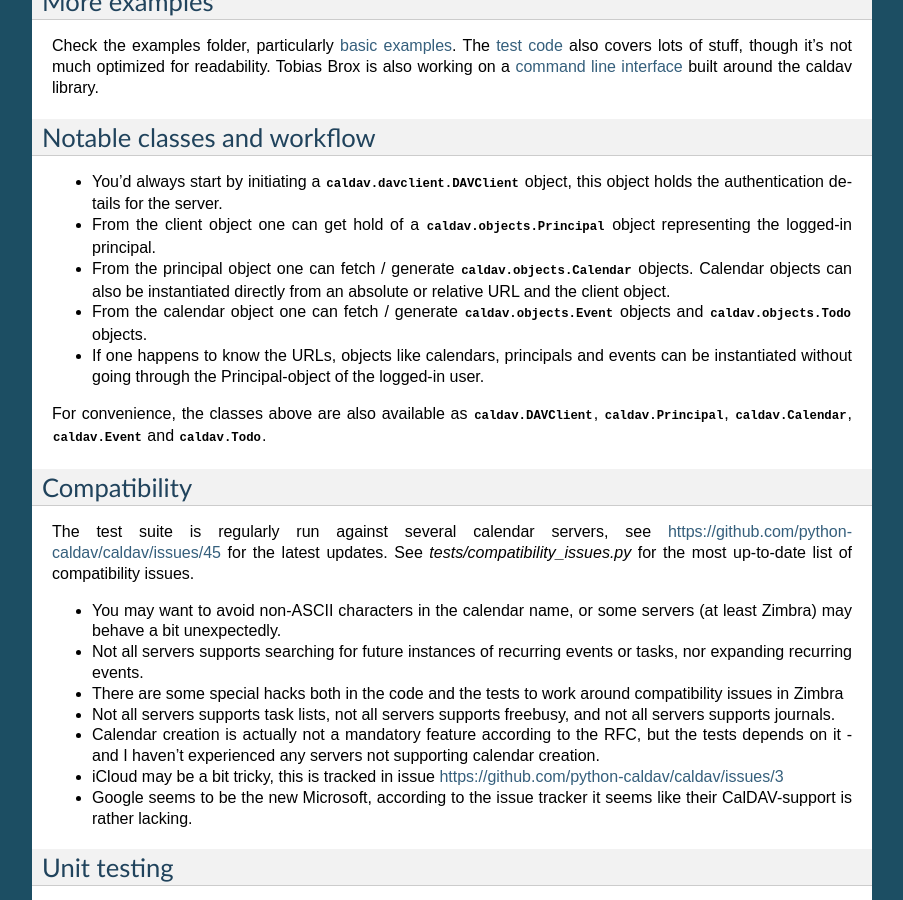
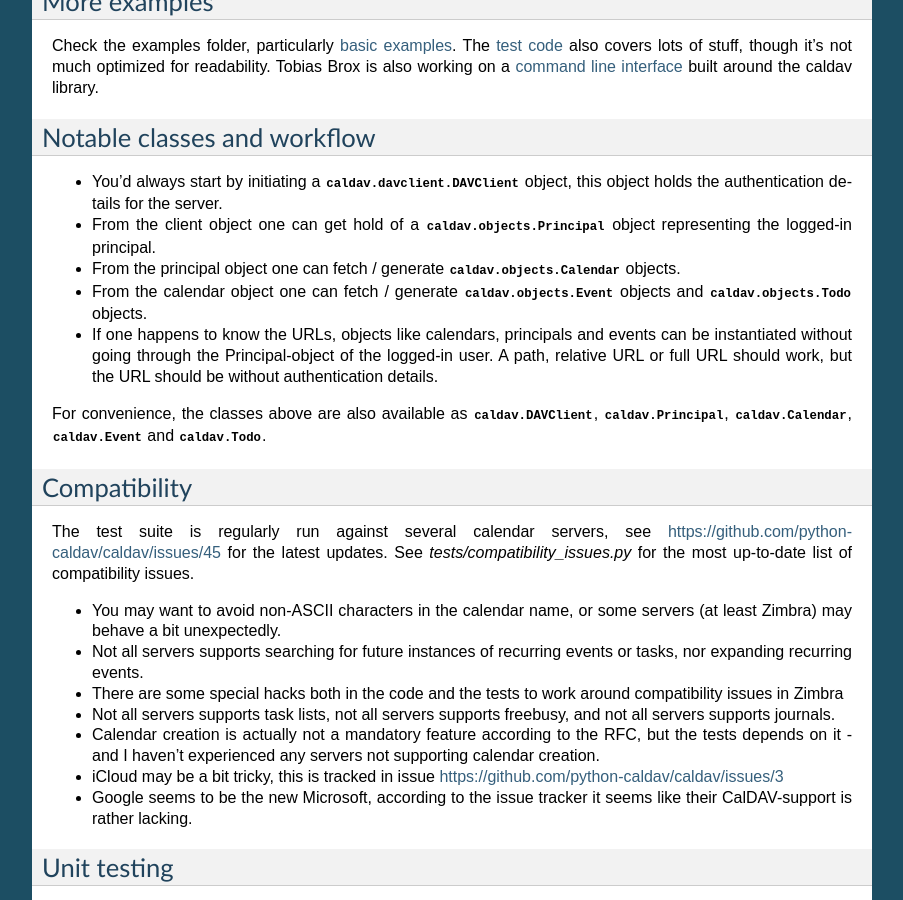
Before and after one commit to python-caldav/caldav, a Sphinx documentation site: the page built from docs/source/index.rst, in a window 1280 px wide and 900 px high, scrolled down 1838 px. Shown: the whole window, without its empty margins (198-1101 px from the left). Built offline with Sphinx 7.4.7, drawn with Linux system fonts in a browser that asks for light colours.

Commit message:
noticed some duplicated info

```diff
--- a/docs/source/index.rst
+++ b/docs/source/index.rst
@@ -147,9 +147,7 @@ Notable classes and workflow
   object representing the logged-in principal.
 
 * From the principal object one can fetch / generate
-  :class:`caldav.objects.Calendar` objects.  Calendar objects can also be
-  instantiated directly from an absolute or relative URL and the client
-  object.
+  :class:`caldav.objects.Calendar` objects.
 
 * From the calendar object one can fetch / generate
   :class:`caldav.objects.Event` objects and
@@ -157,7 +155,9 @@ Notable classes and workflow
 
 * If one happens to know the URLs, objects like calendars, principals
   and events can be instantiated without going through the
-  Principal-object of the logged-in user.
+  Principal-object of the logged-in user.  A path, relative URL or
+  full URL should work, but the URL should be without authentication
+  details.
 
 For convenience, the classes above are also available as
 :class:`caldav.DAVClient`, :class:`caldav.Principal`,
```
